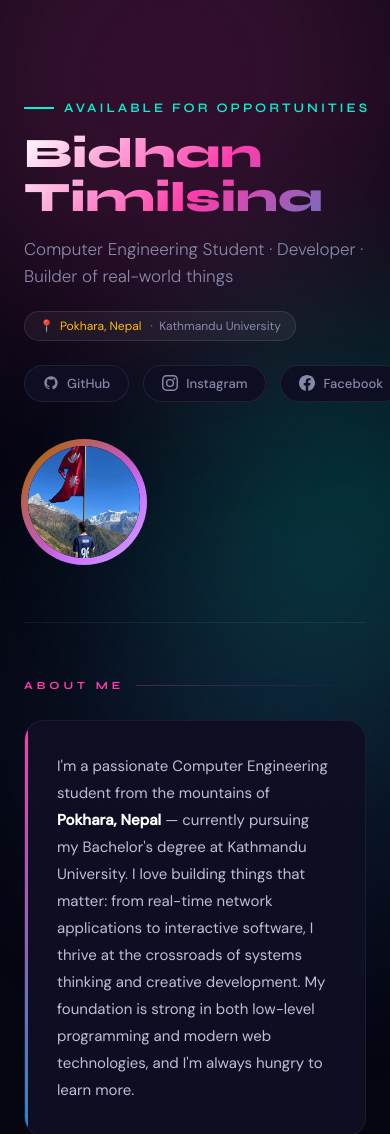
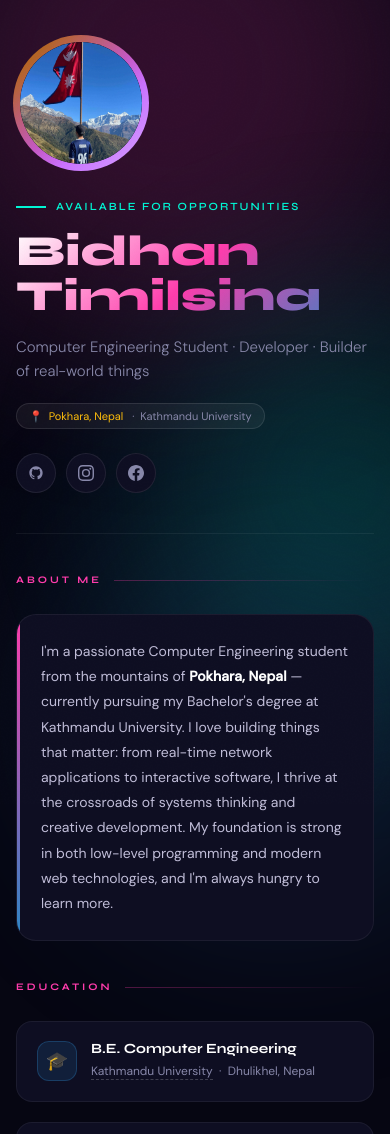
Before and after one commit to Bidhan318/Portfolio, a website built with Vite: page index.html in a window 390 px wide. Shown: the part 40-1174 px from the top of the page. Built offline with nearby package versions, Linux system fonts and the light colour scheme.

Commit message:
Phone changes

```diff
--- a/index.html
+++ b/index.html
@@ -151,7 +151,7 @@
           <span class="proj-emoji">🎮</span>
           <h3>Game Box Project</h3>
           <p>A multi-game collection developed for the ENGG-102 engineering course. Demonstrates modular software design and interactive UI fundamentals.</p>
-          <span class="proj-tag">C++ · ENGG-102</span>
+          <span class="proj-tag">C++ · Raylib</span>
         </div>
 
       </div>
--- a/src/main.js
+++ b/src/main.js
@@ -1,6 +1,9 @@
 import './style.css'
 
-// ── Custom Cursor ──────────────────────────────────────────────
+// ── Custom Cursor (desktop only) ──────────────────────────────
+const isTouchDevice = window.matchMedia('(hover: none) and (pointer: coarse)').matches
+
+if (!isTouchDevice) {
   const cursor = document.getElementById('cursor')
   const ring   = document.getElementById('cursorRing')
   let mx = 0, my = 0, rx = 0, ry = 0
@@ -21,7 +24,6 @@ function animCursor() {
   }
   animCursor()
 
-// Cursor grow on hover
   document.querySelectorAll('a, button, .skill-pill, .project-card, .edu-card').forEach(el => {
     el.addEventListener('mouseenter', () => {
       cursor.style.width  = '20px'
@@ -38,6 +40,7 @@ document.querySelectorAll('a, button, .skill-pill, .project-card, .edu-card').fo
       ring.style.height = '36px'
     })
   })
+}
 
 // ── Scroll Reveal ──────────────────────────────────────────────
 const reveals = document.querySelectorAll('.reveal')
--- a/src/style.css
+++ b/src/style.css
@@ -22,7 +22,7 @@ body {
   cursor: none;
 }
 
-/* Custom cursor */
+/* Custom cursor - desktop only */
 .cursor {
   position: fixed;
   width: 12px; height: 12px;
@@ -44,6 +44,11 @@ body {
   transform: translate(-50%, -50%);
   transition: transform 0.18s ease, width 0.3s, height 0.3s;
   mix-blend-mode: screen;
+}
+
+@media (hover: none) and (pointer: coarse) {
+  body { cursor: auto; }
+  .cursor, .cursor-ring { display: none; }
 }
 
 /* Noise overlay */
@@ -546,11 +551,86 @@ footer {
   transform: translateY(0);
 }
 
-/* Responsive */
-@media (max-width: 640px) {
-  .hero { grid-template-columns: 1fr; }
-  .photo-frame { width: 120px; height: 120px; justify-self: start; }
+/* ======= RESPONSIVE / MOBILE ======= */
+
+/* Tablet */
+@media (max-width: 768px) {
+  main { padding: 40px 20px 80px; }
+
+  .hero {
+    grid-template-columns: 1fr;
+    padding: 50px 0 40px;
+    gap: 32px;
+  }
+
+  /* Move photo above text on mobile */
+  .photo-frame {
+    width: 130px;
+    height: 130px;
+    order: -1;
+  }
+
+  h1 { font-size: clamp(38px, 10vw, 56px); }
+
+  .tagline { font-size: 15px; }
+
+  .socials {
+    flex-wrap: wrap;
+    gap: 10px;
+  }
+
+  .social-btn { padding: 8px 14px; font-size: 12px; }
+
   .projects-grid { grid-template-columns: 1fr; }
-  .edu-card { grid-template-columns: auto 1fr; }
+
+  .edu-card {
+    grid-template-columns: auto 1fr;
+    gap: 14px;
+    padding: 18px 20px;
+  }
   .edu-badge { display: none; }
+
+  .about-card { padding: 24px; }
+  .about-card p { font-size: 14px; }
+
+  section { padding: 40px 0 0; }
+
+  footer {
+    flex-direction: column;
+    gap: 12px;
+    text-align: center;
+  }
 }
+
+/* Phone */
+@media (max-width: 480px) {
+  main { padding: 28px 16px 60px; }
+
+  .greeting { font-size: 11px; letter-spacing: 2px; }
+
+  h1 { font-size: clamp(34px, 11vw, 48px); }
+
+  .location-badge { font-size: 11px; padding: 5px 12px; }
+
+  .social-btn span { display: none; }
+  .social-btn { padding: 10px; border-radius: 50%; width: 40px; height: 40px; justify-content: center; }
+  .socials { gap: 10px; }
+
+  .skill-pill { font-size: 12px; padding: 8px 14px; }
+
+  .project-card { padding: 22px; }
+  .project-card h3 { font-size: 16px; }
+  .proj-emoji { font-size: 26px; }
+
+  .edu-icon { width: 40px; height: 40px; font-size: 18px; }
+  .edu-info h3 { font-size: 14px; }
+  .edu-info p { font-size: 12px; }
+
+  .section-label { font-size: 10px; letter-spacing: 3px; }
+}
+
+/* Hide cursor on touch devices */
+@media (hover: none) and (pointer: coarse) {
+  body { cursor: auto; }
+  .cursor, .cursor-ring { display: none; }
+}
```
Lines whose indentation alone changed are shown as unchanged.
